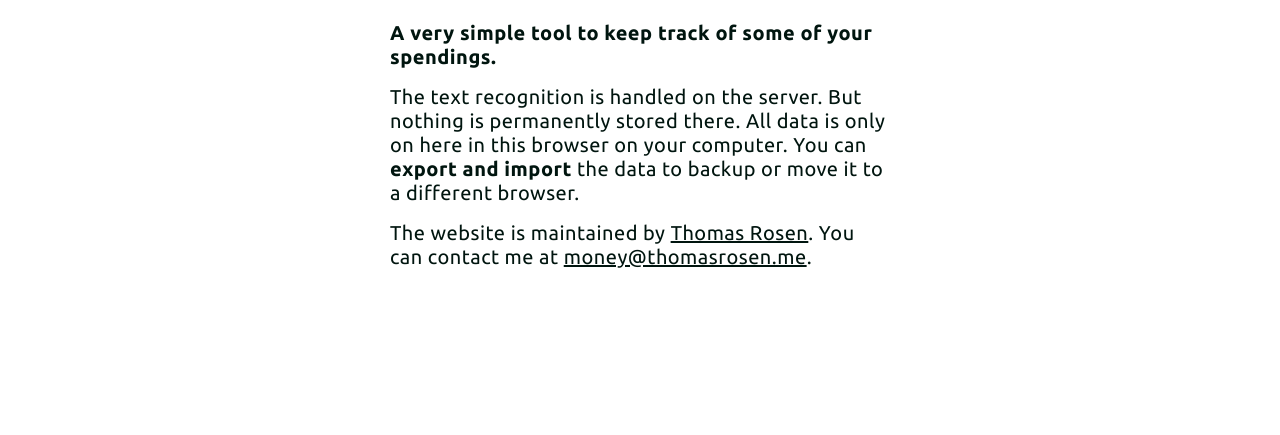
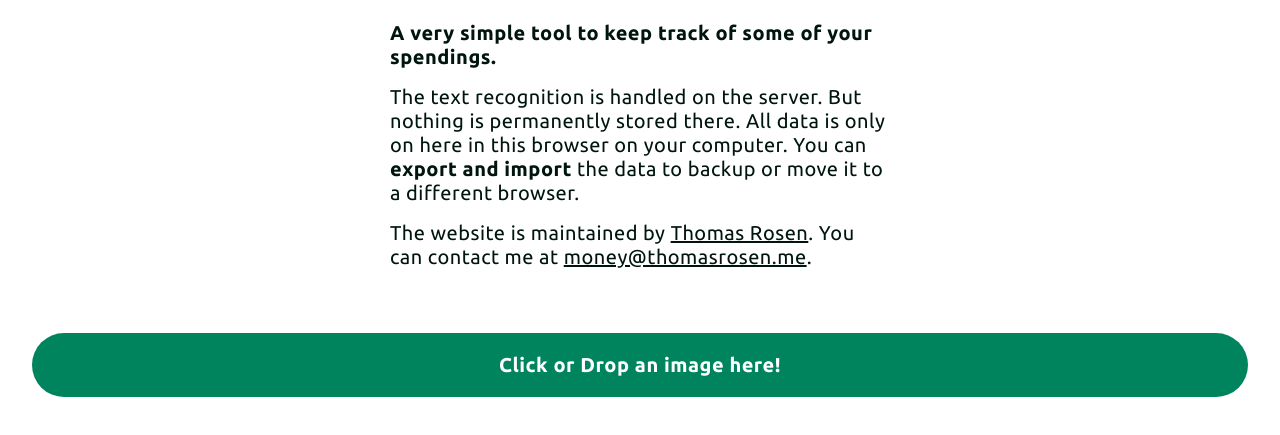
Before and after one commit to thomasrosen/money, a React app: page / in a window 1280 px wide. Shown: the part 75-510 px from the top of the page. Built offline with nearby package versions, Linux system fonts and the light colour scheme.

Commit message:
thomasrosen published a site update

```diff
--- a/package.json
+++ b/package.json
@@ -15,6 +15,7 @@
     "openai": "^3.3.0",
     "react": "^17.0.1",
     "react-dom": "^17.0.1",
+    "react-dropzone": "^14.2.3",
     "react-redux": "^8.0.5",
     "react-router-dom": "^6.6.2",
     "react-scripts": "^4.0.1",
--- /dev/null
+++ b/src/components/Dropzone.js
@@ -0,0 +1,68 @@
+import React, { useMemo } from 'react';
+import { useDropzone } from 'react-dropzone';
+
+const baseStyle = {
+  flex: 1,
+  display: 'flex',
+  flexDirection: 'column',
+  alignItems: 'center',
+  padding: '20px',
+  width: '100%',
+  transition: 'box-shadow .2s ease, background-color .2s ease',
+}
+
+const focusedStyle = {
+  boxShadow: '0 0 0 5px var(--primary-color)',
+}
+
+const acceptStyle = {
+  boxShadow: '0 0 0 5px var(--primary-color)',
+}
+
+const rejectStyle = {
+  backgroundColor: 'var(--error-color)',
+  boxShadow: '0 0 0 5px var(--error-color)',
+}
+
+
+function Dropzone({ onChange }) {
+  const {
+    getRootProps,
+    getInputProps,
+    isFocused,
+    isDragAccept,
+    isDragReject,
+  } = useDropzone({
+    maxFiles: 1,
+    accept: {
+      'image/*': ['.jpeg', '.png']
+    },
+    onDrop: onChange,
+  })
+
+  const style = useMemo(() => ({
+    ...baseStyle,
+    ...(isFocused ? focusedStyle : {}),
+    ...(isDragAccept ? acceptStyle : {}),
+    ...(isDragReject ? rejectStyle : {})
+  }), [
+    isFocused,
+    isDragAccept,
+    isDragReject
+  ])
+
+  return (
+    <section className="container">
+      <button class="primary" {...getRootProps({ style })}>
+        <input {...getInputProps()} />
+        {
+          isDragReject
+          ? <strong>Only JPG and PNG images are allowed!</strong>
+          : <strong>Click or Drop an image here!</strong>
+        }
+      </button>
+    </section>
+  )
+}
+
+export default Dropzone
--- /dev/null
+++ b/src/components/pages/upload.js
@@ -0,0 +1,80 @@
+import { useState, useCallback } from 'react'
+import Dropzone from '../Dropzone.js'
+
+const thumbsContainer = {
+  display: 'flex',
+  flexDirection: 'row',
+  flexWrap: 'wrap',
+  marginTop: 16
+};
+
+const thumb = {
+  display: 'inline-flex',
+  borderRadius: 2,
+  border: '1px solid #eaeaea',
+  marginBottom: 8,
+  marginRight: 8,
+  width: 100,
+  height: 100,
+  padding: 4,
+  boxSizing: 'border-box'
+};
+
+const thumbInner = {
+  display: 'flex',
+  minWidth: 0,
+  overflow: 'hidden'
+};
+
+const img = {
+  display: 'block',
+  width: 'auto',
+  height: '100%'
+};
+
+export default function Upload() {
+
+  const [files, setFiles] = useState([])
+
+  const onChange = useCallback(acceptedFiles => {
+    acceptedFiles = acceptedFiles.map(file => Object.assign(file, {
+      preview: URL.createObjectURL(file)
+    }))
+
+    setFiles(acceptedFiles)
+  }, [])
+
+  return <div>
+    <Dropzone onChange={onChange} />
+    <br />
+    <br />
+
+    {
+      files.length > 0
+      ? <>
+        <h4>Files</h4>
+        <aside style={thumbsContainer}>
+        {
+          files
+          .map(file => (
+            <div style={thumb} key={file.name}>
+              <div style={thumbInner}>
+                <img
+                  alt={`${file.path} - ${file.size} bytes`}
+                  title={`${file.path} - ${file.size} bytes`}
+                  src={file.preview}
+                  style={img}
+                  // Revoke data uri after image is loaded
+                  onLoad={() => { URL.revokeObjectURL(file.preview) }}
+                />
+              </div>
+            </div>
+          ))
+        }
+        </aside>
+      </>
+      : null
+    }
+
+  </div>
+}
--- a/src/components/pages/welcome.js
+++ /dev/null
@@ -1,5 +0,0 @@
-export default function Welcome() {
-  return <div>
-
-  </div>
-}
--- a/src/components/router.js
+++ b/src/components/router.js
@@ -3,7 +3,7 @@ import {
 } from 'react-router-dom'
 
 import App from './App.js'
-import Welcome from './pages/welcome.js'
+import Upload from './pages/upload.js'
 
 export const router = createHashRouter([
   {
@@ -12,11 +12,11 @@ export const router = createHashRouter([
     children: [
       {
         path: '/',
-        element: <Welcome />,
+        element: <Upload />,
       },
       {
         path: '*',
-        element: <Welcome />,
+        element: <Upload />,
       },
     ]
   },
--- a/src/index.css
+++ b/src/index.css
@@ -11,12 +11,14 @@ body {
   --text-color: #00150f;
   --background-color: #fff;
   --primary-color: #00845E;
+  --error-color: #840032;
 }
 @media (prefers-color-scheme: dark) {
   :root {
     --text-color: #fff;
     --background-color: #00150f;
     --primary-color: #00d095;
+    --error-color: #840032;
   }
 }
 
```
Also changed, not shown: build/asset-manifest.json, build/index.html, build/static/js/2.a9ece641.chunk.js.LICENSE.txt (renamed from build/static/js/2.24b3638e.chunk.js.LICENSE.txt), 13 other files.
